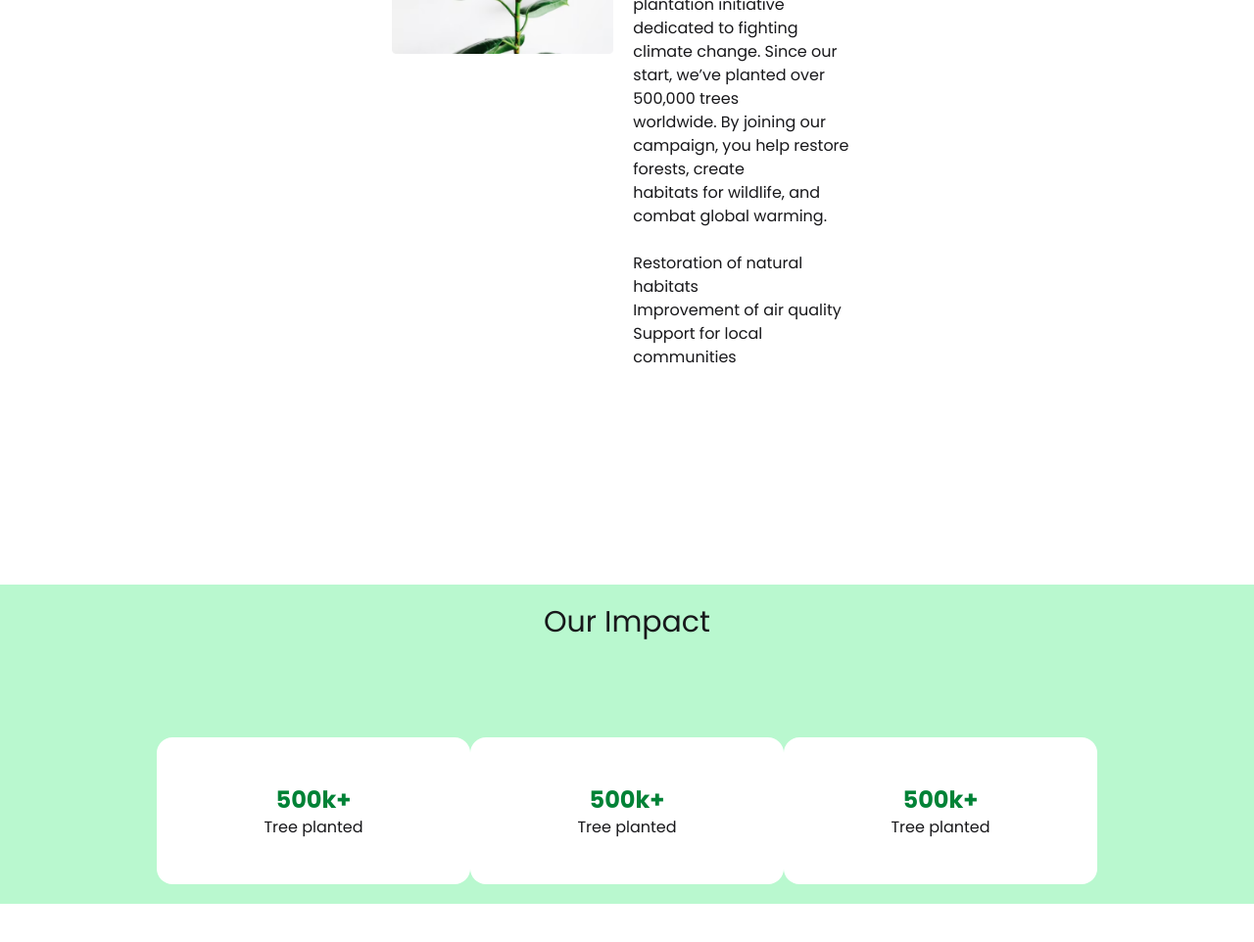
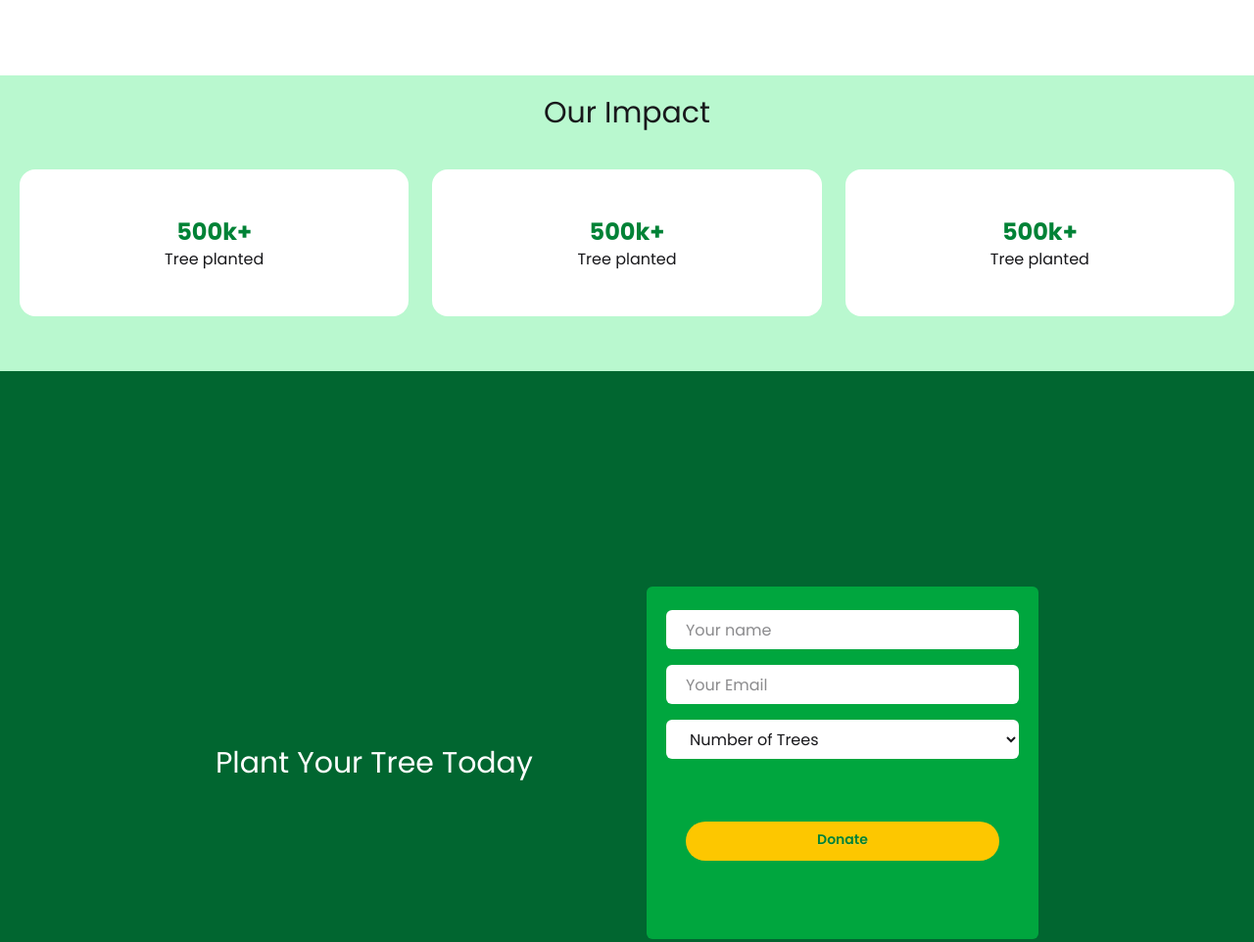
Before and after one commit to sudipovi/PH-A-6, a plain HTML site: page index.html in a window 1280 px wide. Shown: the part 1466-2428 px from the top of the page at 98% size. Drawn offline with nearby package versions, Linux system fonts and the light colour scheme; no server answers.

Commit message:
disgn finished

```diff
--- a/index.html
+++ b/index.html
@@ -85,20 +85,20 @@
     </div>
 
     <!-- Banner -->
-    <div class="banner max-w-[1920px] bg-green-100 flex justify-between">
-      <div class="b-left"><img src="./assets/hero-leaf1.png" alt="" /></div>
+    <div class="banner max-w-[1920px] h-[300px] bg-green-100 flex justify-between">
+      <div class="b-left flex justify-end "><img src="./assets/hero-leaf1.png" alt="" /></div>
       <div class="b-center text-center justify-center py-10">
-        <h1 class="text-5xl font-bold my-9">Plant a Tree, Grow a Future</h1>
+        <h1 class="text-5xl font-bold my-5">Plant a Tree, Grow a Future</h1>
         <p>
           Join our mission to plant 1 million trees and make the Earth greener
           for future generations.
         </p>
         <a
-          class="btn text-green-700 bg-yellow-400 border-0 shadow-none text-sm rounded-full my-12"
+          class="btn text-green-700 bg-yellow-400 border-0 shadow-none text-sm rounded-full my-5"
           >Get Involved</a
         >
       </div>
-      <div class="b-right">
+      <div class="b-right flex justify-end">
         <img src="./assets/hero-leaf2.png" alt="" />
       </div>
     </div>
@@ -198,8 +198,8 @@
         <div>
           <img src="./assets/about.png" alt="" />
         </div>
-        <div class="py-35">
-          <p>
+        <div class="">
+          <p class="text-sm">
             Green Earth is a global tree plantation initiative dedicated to
             fighting <br />climate change. Since our start, we’ve planted over
             500,000 trees <br />worldwide. By joining our campaign, you help
@@ -210,7 +210,7 @@
             <br />
           </p>
 
-          <ol>
+          <ol class="text-sm">
             <li>Restoration of natural habitats</li>
             <li>Improvement of air quality</li>
             <li>Support for local communities</li>
@@ -220,11 +220,11 @@
     </section>
 
     <!-- Impact -->
-    <div class="max-w-[1920px] bg-green-200 my-20">
-      <div class="text-center m-15">
+    <div class="max-w-[1920px] bg-green-200">
+      <div class="text-center">
         <h1 class="text-3xl py-5">Our Impact</h1>
       </div>
-      <div class="py-5 flex justify-between px-40">
+      <div class="py-5 flex justify-between gap-6 mx-5 space-y-9">
         <div class="w-[500px] h-[150px] bg-white rounded-2xl text-center py-12">
           <p class="text-2xl text-green-700 font-bold">500k+</p>
           <p>Tree planted</p>
@@ -243,7 +243,34 @@
     </div>
 
     <!-- form -->
-    <div></div>
+    <div class="max-w-[1920px] bg-green-800 flex justify-between items-center min-h-screen px-55 ">
+      <div class="text-center text-white text-3xl py-15">
+        <p>Plant Your Tree Today</p>
+      </div>
+      <div class="form bg-green-600 w-100 h-90 px-5 py-6 rounded-md">
+        <div class="align-middle space-y-4">
+        <input type="text" placeholder="Your name" class="bg-white px-5 w-90 h-10 border-none rounded-md">
+        <input type="email" placeholder="Your Email" class="bg-white px-5 w-90 h-10 border-none rounded-md">
+        <select class="bg-white px-5 w-90 h-10 border-none rounded-md">
+          <option>Number of Trees</option>
+          <option>25</option>
+          <option>5</option>
+          <option>98</option>
+        </select>
+        <a
+          class="btn text-green-700 bg-yellow-400 border-0 shadow-none text-sm rounded-full my-12 block mx-5 py-2"
+          >Donate</a
+        >
+        </div>
+      </div>
+    </div>
+
+    <!-- Footer -->
+     <footer class="footer sm:footer-horizontal footer-center bg-base-300 text-base-content p-4 bg-green-900">
+      <aside>
+         <p class="text-white">© 2025 Green Earth. All Rights Reserved.</p>
+      </aside>
+     </footer>
     <!-- Script -->
     <script src="./index.js"></script>
   </body>
```
